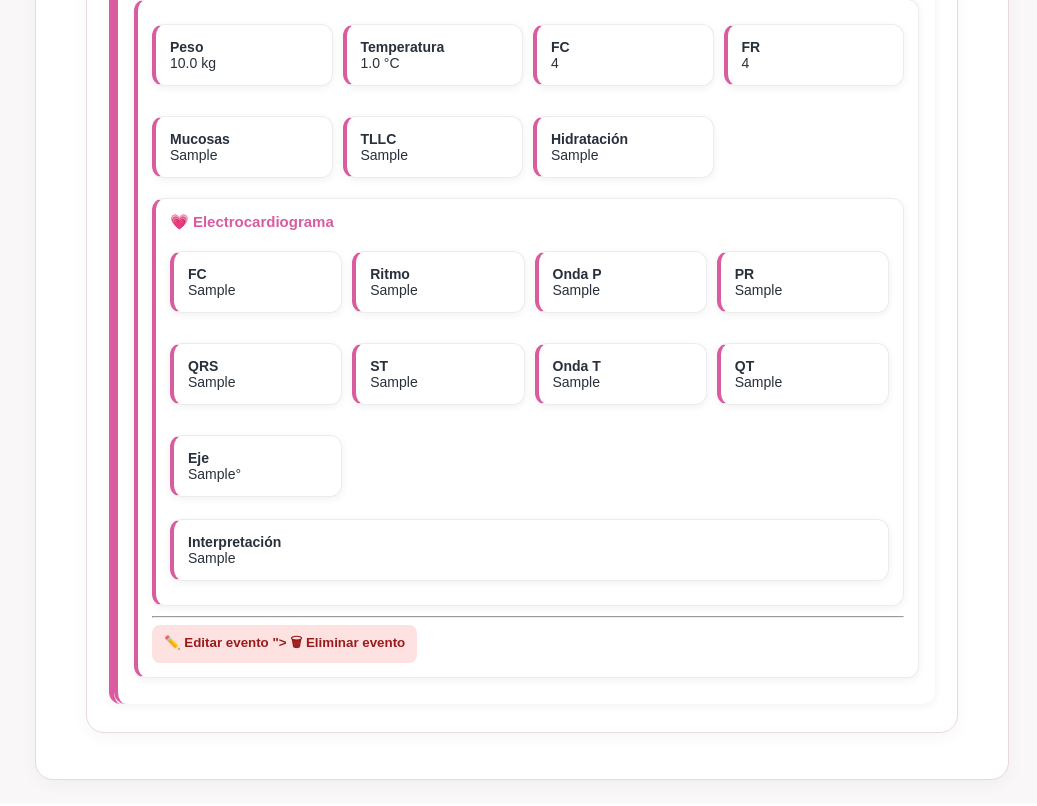
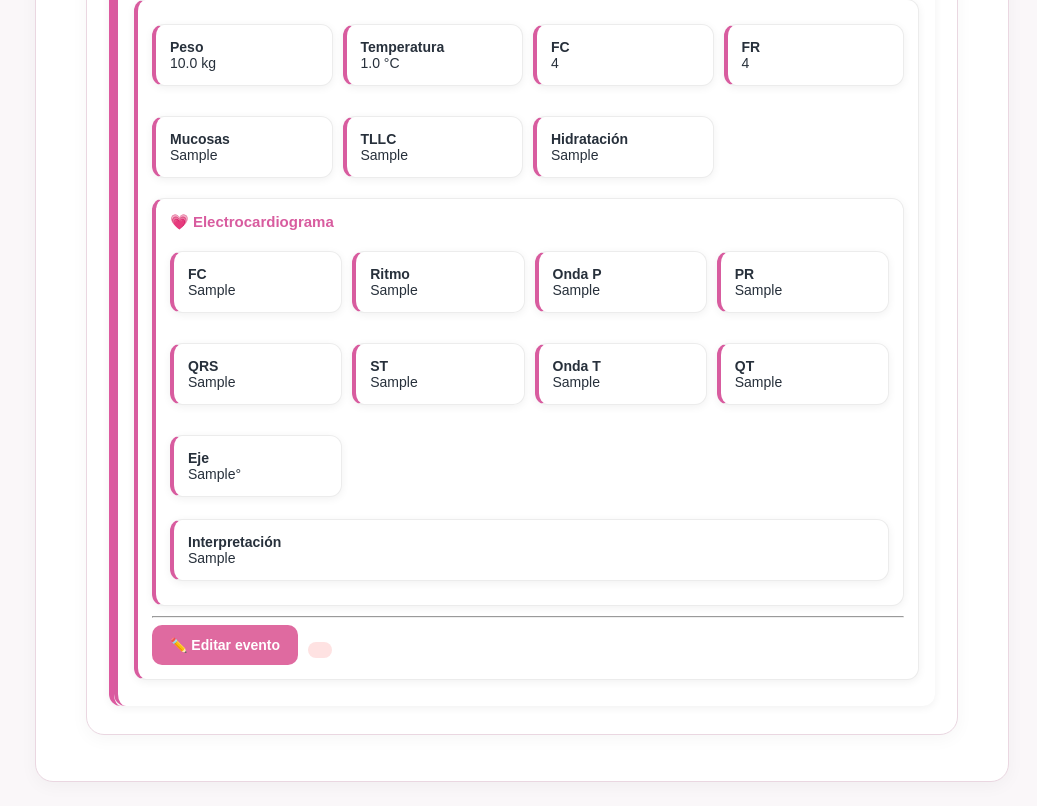
Before and after one commit to clinicaveterinaria-arch/los-aromos-cloud, a FastAPI app: page /patients/1 in a window 1280 px wide. Shown: the part 2841-3647 px from the top of the page, without its empty margins (243-1280 px from the left). Before the commit the page ends 3623 px from the top, so only its background shows below. Run offline with FastAPI, Linux system fonts and the light colour scheme; the visitor is signed in with stand-in values (Sample User, id 1); tables that the repository leaves empty hold one stand-in row (values such as "Sample post"); parts of the project's set-up code (start-up, migrations or seed data) failed here and were passed over.

Commit message:
Update patient_detail.html

```diff
--- a/app/templates/patient_detail.html
+++ b/app/templates/patient_detail.html
@@ -1004,7 +1004,11 @@ gap:10px;
 <form method="post"
       action="/patients/{{ patient.id }}/events/{{ e.id }}/delete"
       onsubmit="return confirm('¿Eliminar este evento de la historia clínica? Esta acción no se puede deshacer.');">
-
+<a href="/patients/{{ patient.id }}/events/{{ e.id }}/edit"
+   class="btn"
+   style="margin-right:6px;">
+    ✏️ Editar evento
+</a>
     <button type="submit"
             style="
                 background:#fee2e2;
@@ -1013,10 +1017,7 @@ gap:10px;
                 border-radius:8px;
                 padding:8px 12px;
                 cursor:pointer;
-<a href="/patients/{{ patient.id }}/events/{{ e.id }}/edit" class="btn">
-    ✏️ Editar evento
-</a>    ">
-        🗑 Eliminar evento
+
     </button>
 
 </form>
```
